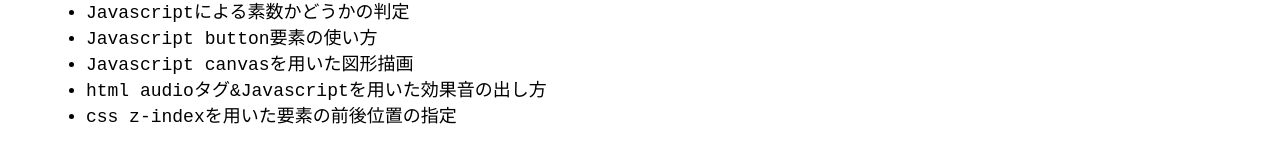
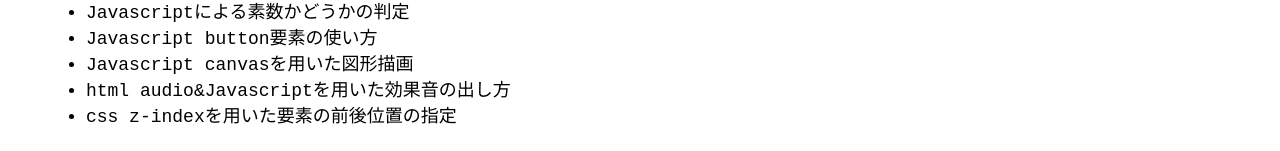
Before and after one commit to Yuki-Ito110/isPrime.github.io, a plain HTML site: page index.html in a window 1280 px wide. Shown: the part 609-760 px from the top of the page. Drawn offline with Linux system fonts and the light colour scheme; a script that the page names is missing.

Commit message:
Update index.html

```diff
--- a/index.html
+++ b/index.html
@@ -38,7 +38,7 @@
         <li>Javascriptによる素数かどうかの判定</li>
         <li>Javascript button要素の使い方</li>
         <li>Javascript canvasを用いた図形描画</li>
-        <li>html audioタグ&Javascriptを用いた効果音の出し方</li>
+        <li>html audio&Javascriptを用いた効果音の出し方</li>
         <li>css z-indexを用いた要素の前後位置の指定</li>
       </ul>
 
```
